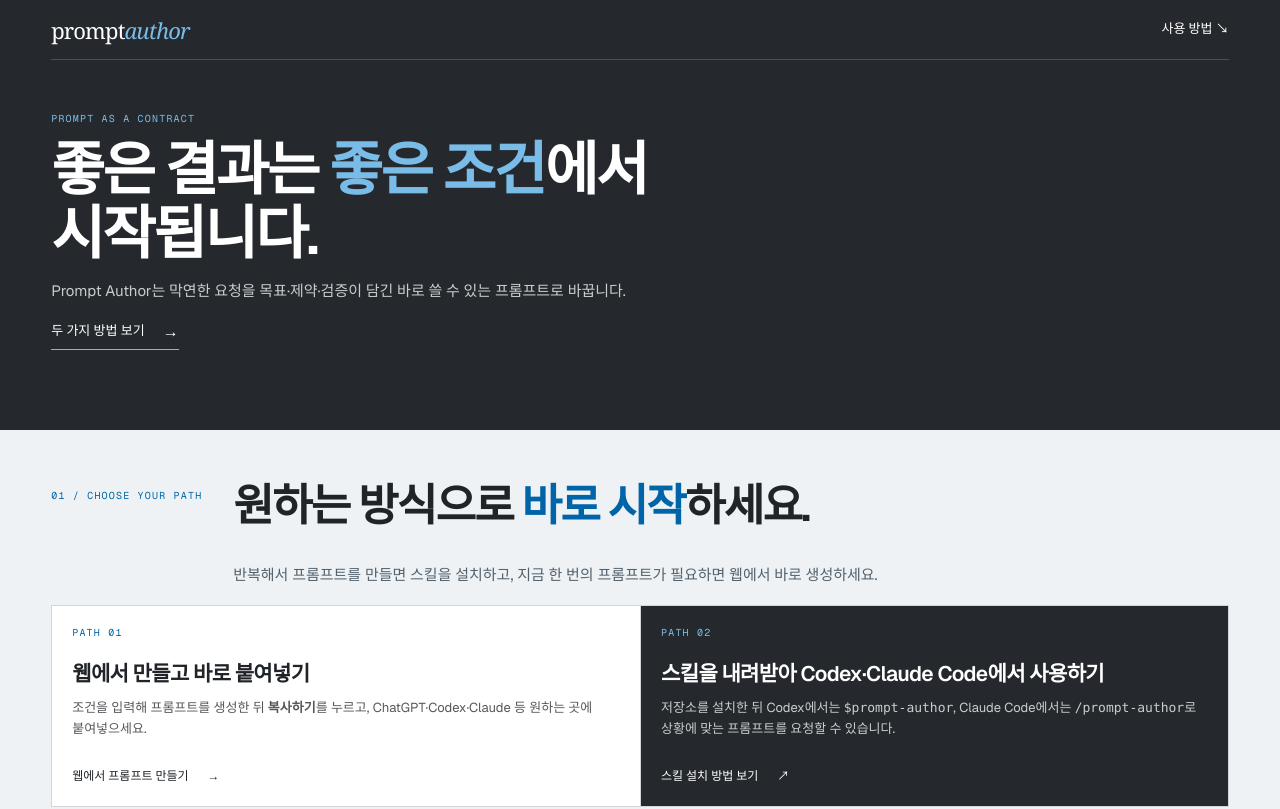
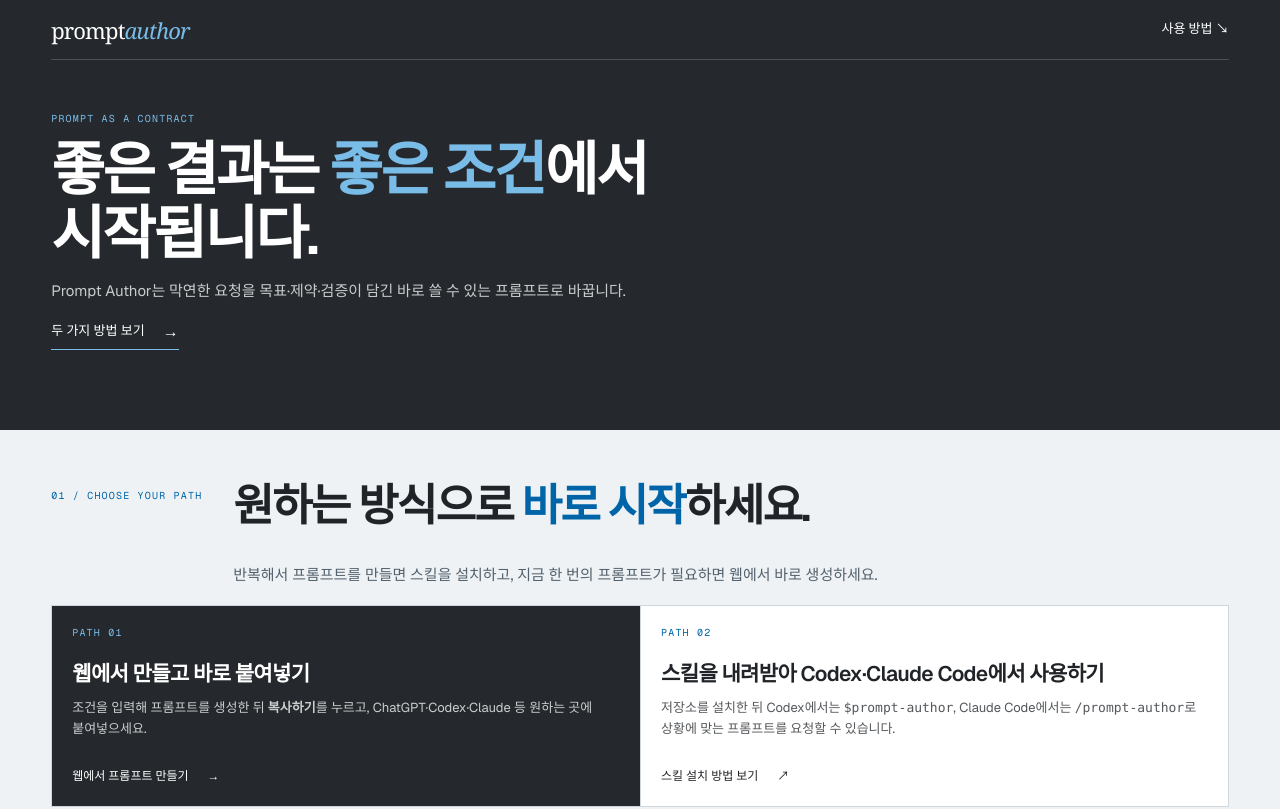
Before and after one commit to jeonys-12/prompt-author-work, a Next.js app in the folder website/: page / in a window 1280 px wide. Shown: the top 809 px of the page. Built offline with nearby package versions, Linux system fonts and the light colour scheme.

Commit message:
Highlight the primary web path

```diff
--- a/website/app/globals.css
+++ b/website/app/globals.css
@@ -96,10 +96,10 @@ h1 em, h2 em { color: var(--accent-light); font-style: normal; }
 .path-cards { margin-top: 18px; display: grid; grid-template-columns: 1fr 1fr; border: 1px solid var(--line); }
 .path-card { min-height: 200px; padding: 20px; display: flex; flex-direction: column; }
 .path-card + .path-card { border-left: 1px solid var(--line); }
-.skill-path { background: var(--deep); color: var(--white); }
-.web-path { background: var(--white); color: var(--ink); }
-.path-card .mono { margin-bottom: 20px; color: var(--accent-light); }
-.web-path .mono { color: var(--accent); }
+.web-path { background: var(--deep); color: var(--white); }
+.skill-path { background: var(--white); color: var(--ink); }
+.path-card .mono { margin-bottom: 20px; color: var(--accent); }
+.web-path .mono { color: var(--accent-light); }
 .path-card h3 {
   max-width: 520px;
   margin-bottom: 10px;
```
